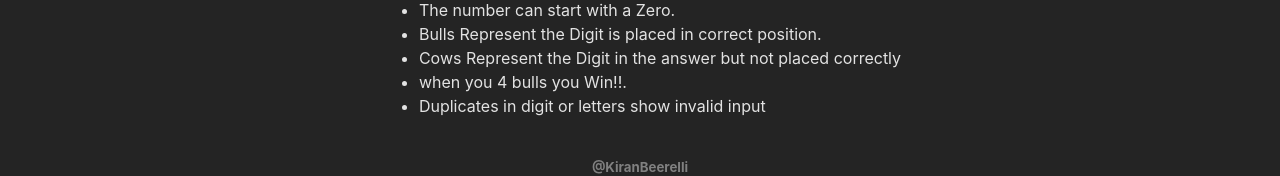
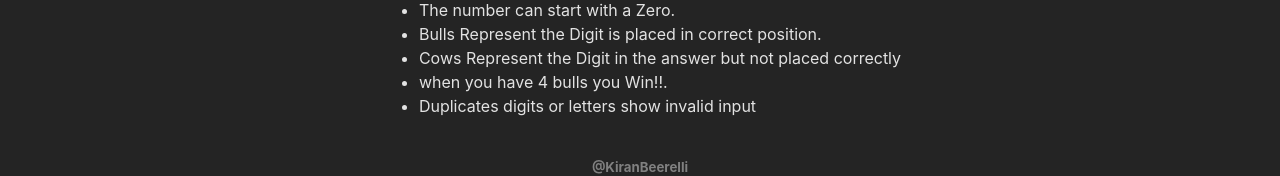
Before and after one commit to Poseidon-Heir/Gamebullsandcows, a React (Create React App) app: page / in a window 1280 px wide. Shown: the part 571-747 px from the top of the page. Built offline with nearby package versions, Linux system fonts and the light colour scheme.

Commit message:
how to play modified

```diff
--- a/src/instructions.jsx
+++ b/src/instructions.jsx
@@ -10,8 +10,8 @@ export default function Instructions (){
         <li>The number can start with a Zero.</li>
         <li>Bulls Represent the Digit is placed in correct position.</li>
         <li>Cows Represent the Digit in the answer but not placed correctly</li>
-        <li>when you 4 bulls you Win!!.</li>
-        <li>Duplicates in digit or letters show invalid input</li>
+        <li>when you have 4 bulls you Win!!.</li>
+        <li>Duplicates digits or letters show invalid input</li>
     </ul>
 
 
```
